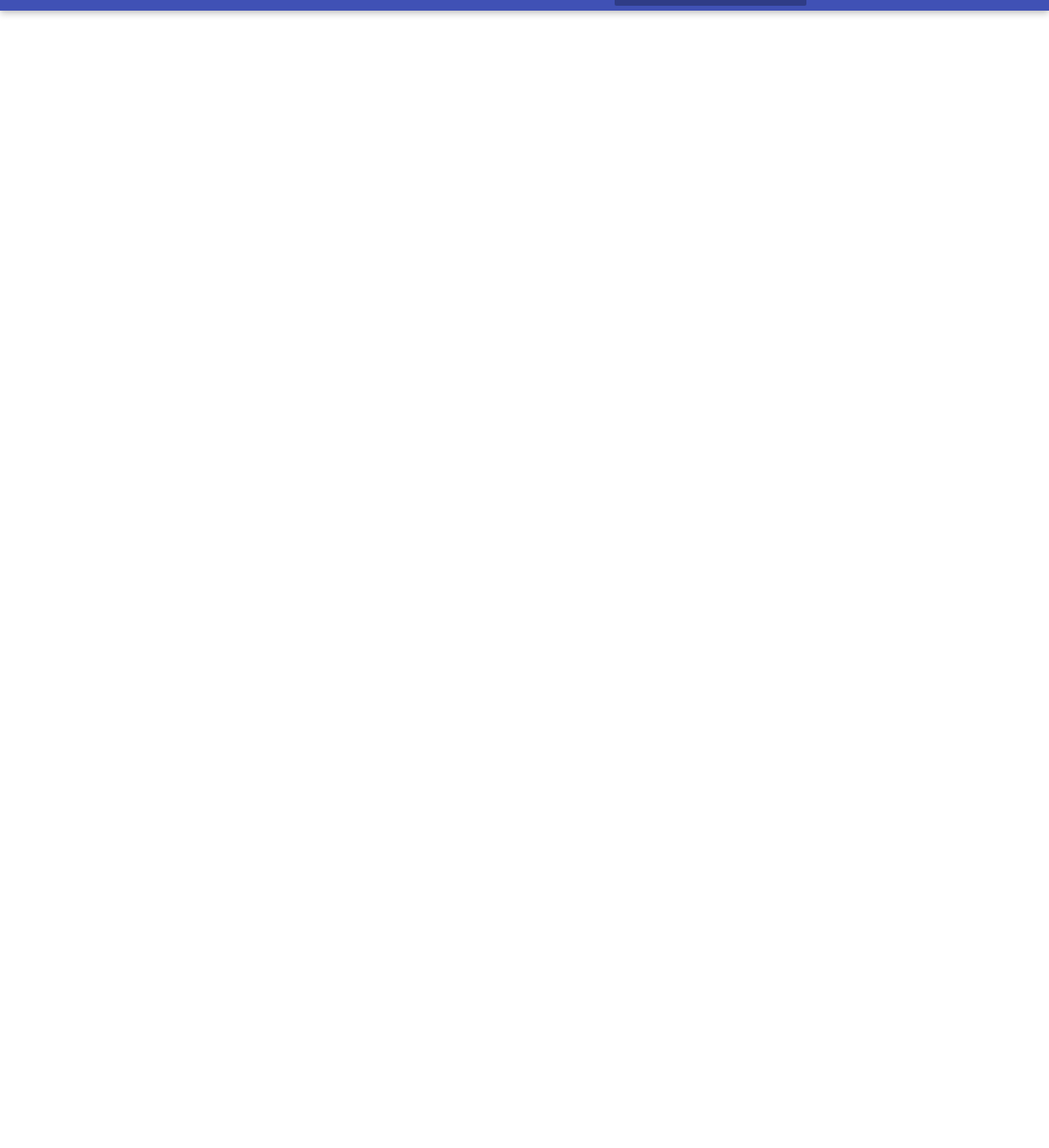
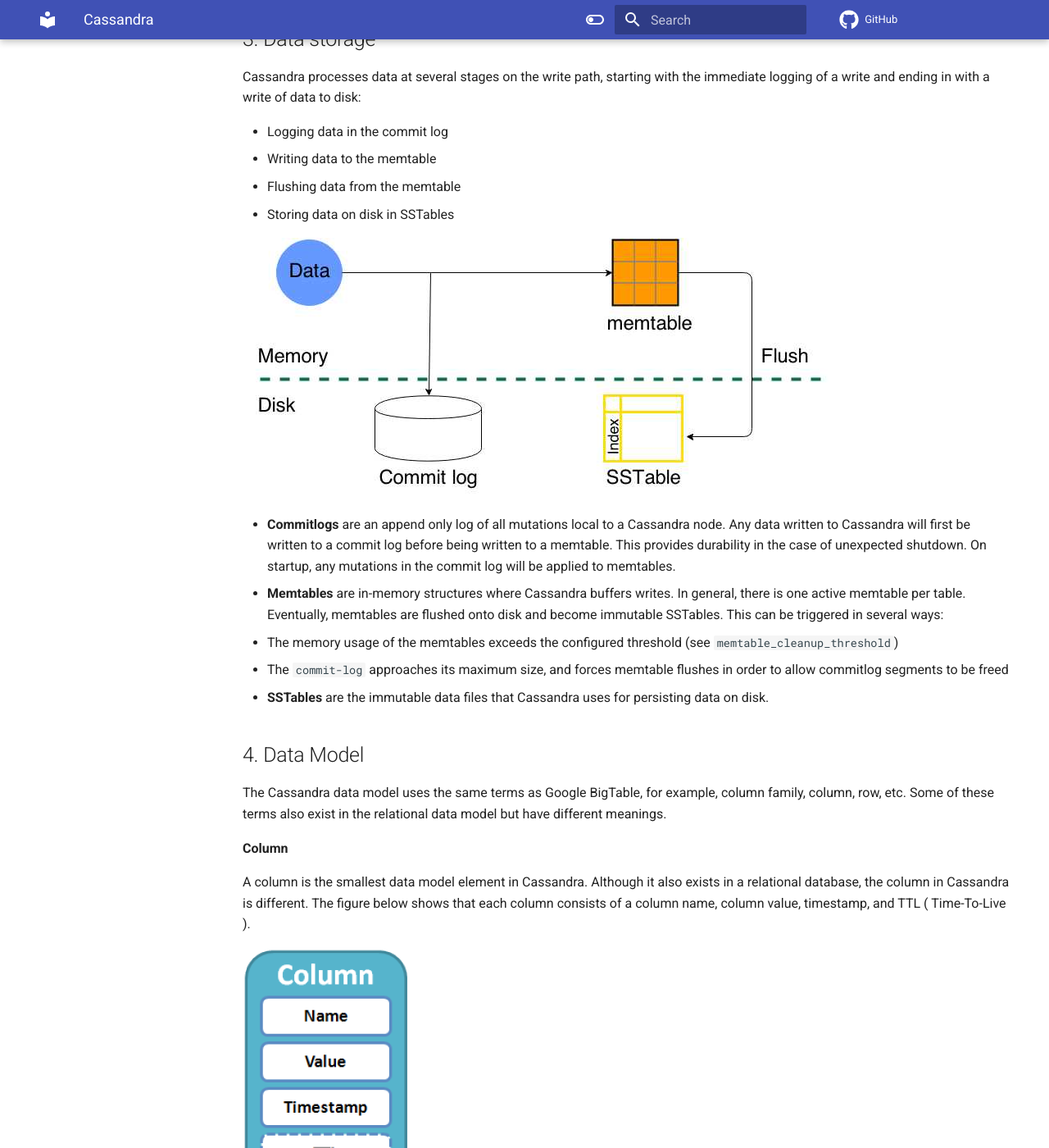
Before and after one commit to dinhhuy258/notes, an MkDocs documentation site: the page built from docs/web/database/cassandra.md, in a window 1280 px wide and 1400 px high, scrolled down 8342 px. Shown: the whole window at 82% size. Built offline with MkDocs 1.6.1 and Material for MkDocs 9.7.7, drawn with Linux system fonts in a browser that asks for light colours; comment, search, counter and statistics services are not loaded; some of the changed text lies outside the part shown.

Commit message:
Cassandra - data model

```diff
--- a/docs/web/database/cassandra.md
+++ b/docs/web/database/cassandra.md
@@ -1,4 +1,6 @@
 # Cassandra
+
+Cassandra is an open source, column-oriented database designed to handle large amounts of data across many commodity servers.
 
 ## 1. Cassandra Architecture
 
@@ -116,3 +118,50 @@ You can find all cassandra's consistency level [here](https://docs.scylladb.com/
 2. The coordinator forwards the read (SELECT) request to n number of replica nodes. n is set by the read CL.
 3. The coordinator waits for n number of replica nodes to respond.
 4. The coordinator then merges (finds out most recent copy of written data) the n number of responses to a single response and sends response to the client.
+
+## 3. Data storage
+
+Cassandra processes data at several stages on the write path, starting with the immediate logging of a write and ending in with a write of data to disk:
+
+- Logging data in the commit log
+- Writing data to the memtable
+- Flushing data from the memtable
+- Storing data on disk in SSTables
+
+![](../../assets/images/database/cassandra_write_path.png)
+
+- **Commitlogs** are an append only log of all mutations local to a Cassandra node. Any data written to Cassandra will first be written to a commit log before being written to a memtable. This provides durability in the case of unexpected shutdown. On startup, any mutations in the commit log will be applied to memtables.
+- **Memtables** are in-memory structures where Cassandra buffers writes. In general, there is one active memtable per table. Eventually, memtables are flushed onto disk and become immutable SSTables. This can be triggered in several ways:
+  - The memory usage of the memtables exceeds the configured threshold (see `memtable_cleanup_threshold`)
+  - The `commit-log` approaches its maximum size, and forces memtable flushes in order to allow commitlog segments to be freed
+- **SSTables** are the immutable data files that Cassandra uses for persisting data on disk.
+
+## 4. Data Model
+
+The Cassandra data model uses the same terms as Google BigTable, for example, column family, column, row, etc. Some of these terms also exist in the relational data model but have different meanings.
+
+**Column**
+
+A column is the smallest data model element in Cassandra. Although it also exists in a relational database, the column in Cassandra is different. The figure below shows that each column consists of a column name, column value, timestamp, and TTL ( Time-To-Live ).
+
+![](../../assets/images/database/cassandra_column.png)
+
+The timestamp is used for conflict resolution by client applications during write operations. Time-To-Live is an optional expiration value that is used to mark columns that are deleted after expiration.
+
+**Row**
+
+Each row consists of a row key — also known as the primary key — and a set of columns, as shown in the following figure.
+
+![](../../assets/images/database/cassandra_row.png)
+
+Each row may have different column names. That is why Cassandra is row-oriented and column-oriented. There are no timestamps for the row.
+
+**Column Family**
+
+![](../../assets/images/database/cassandra_column_family.png)
+
+A row key in the column family must be unique and be used to identify rows. Although not the same, the column family can be analogous to a **table** in a relational database. Column families provide greater flexibility by allowing different columns in different rows.
+
+**Keyspace**
+
+A keyspace is analogous to a **schema** or **database** in a relational model. Each Cassandra cluster has a system keyspace to store system-wide metadata. Keyspace contains replication settings that control how data is distributed and replicated in clusters.
```
Also changed, not shown: docs/assets/images/database/cassandra_column.png (added), docs/assets/images/database/cassandra_column_family.png (added), docs/assets/images/database/cassandra_row.png (added), docs/assets/images/database/cassandra_write_path.png (added).
